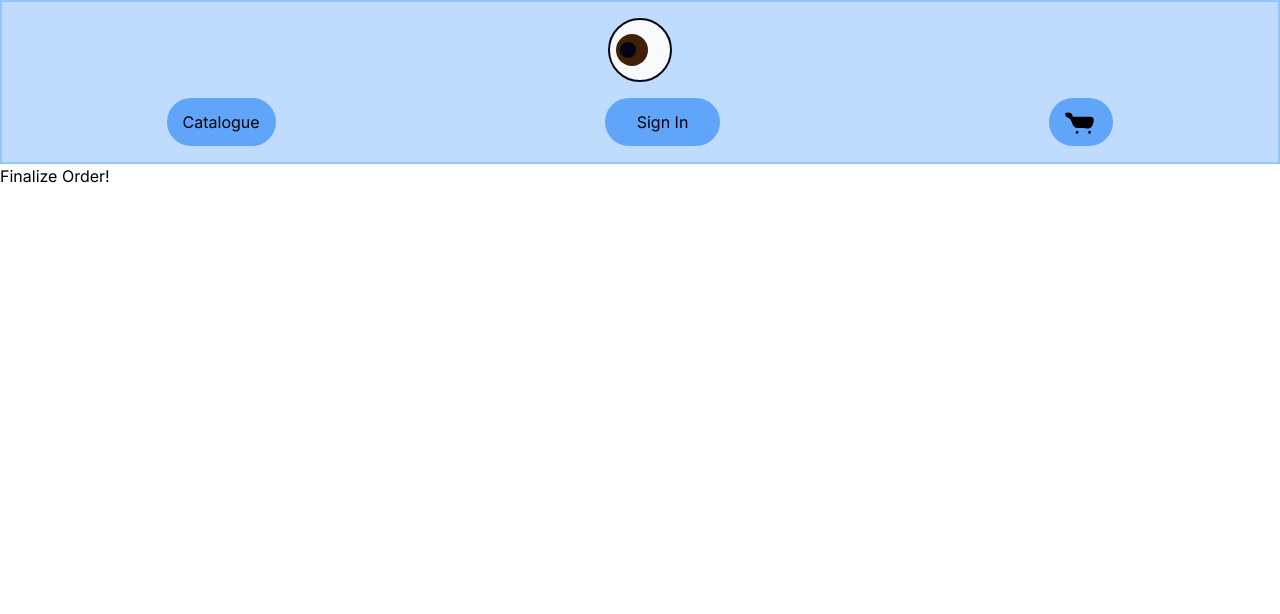
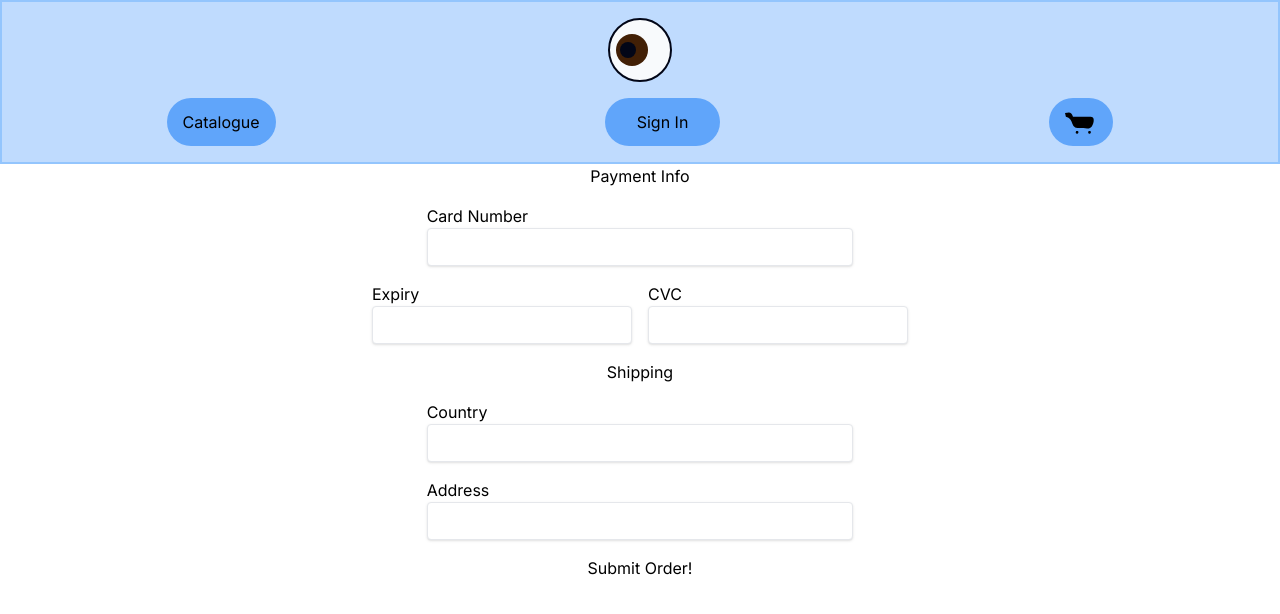
Before and after one commit to NathanATC/EECS4413FinalProject, a Next.js app in the folder front-end/: page /order in a window 1280 px wide. Shown: the top 614 px of the page. Built offline with nearby package versions, Linux system fonts and the light colour scheme.

Commit message:
create finalize order page

```diff
--- a/front-end/app/components/signInPopUp.js
+++ b/front-end/app/components/signInPopUp.js
@@ -13,9 +13,7 @@ const SignInPopup = ({ isVisible, onClose }) => {
     // }
     const user = username;
     const pass = password;
-    const body = `{username:${user},password:${pass}}`;
-    setUsernameField("1");
-    setPasswordField("2");
+    const body = `{"username":"${user}","password":"${pass}"}`;
     console.log(body);
     const res = await fetch("http://localhost:8080/Backend/LoginServlet", {
       method: "POST",
@@ -25,6 +23,7 @@ const SignInPopup = ({ isVisible, onClose }) => {
       body: body,
     });
     const data = await res.json();
+    console.log(data);
     if (data["username"] != null) {
       console.log(data);
 
--- a/front-end/app/order/page.js
+++ b/front-end/app/order/page.js
@@ -1,9 +1,71 @@
 "use client";
+import React, { useState } from "react";
 
 const Order = () => {
+  const [cardNum, setCardNum] = useState("");
+  const [cardExpire, setCardExpire] = useState("");
+  const [cvc, setCvc] = useState("");
+
+  const [firstname, setFirstName] = useState("");
+  const [lastname, setLastName] = useState("");
+  const [address, setAddress] = useState("");
+
   return (
     <>
-      <h1>Finalize Order!</h1>
+      <div className="flex justify-center">
+        <div className="flex flex-col gap-y-4 w-1/3">
+          <div className="flex justify-center">
+            <h1>Payment Info</h1>
+          </div>
+          <div className="flex justify-center">
+            <div className="flex flex-col w-full">
+              Card Number
+              <input
+                type="text"
+                className="shadow appearance-none border rounded py-2 px-3 text-gray-700 leading-tight focus:outline-none focus:shadow-outline"
+              />
+            </div>
+          </div>
+          <div className="flex justify-center gap-x-4">
+            <div className="flex flex-col">
+              Expiry
+              <input
+                type="text"
+                className="shadow appearance-none border rounded  py-2 px-3 text-gray-700 leading-tight focus:outline-none focus:shadow-outline"
+              />
+            </div>
+            <div className="flex flex-col">
+              CVC
+              <input
+                type="text"
+                className="shadow appearance-none border rounded  py-2 px-3 text-gray-700 leading-tight focus:outline-none focus:shadow-outline"
+              />
+            </div>
+          </div>
+          <div className="flex justify-center">
+            <h1>Shipping</h1>
+          </div>
+          <div className="flex justify-center">
+            <div className="flex flex-col w-full">
+              Country
+              <input
+                type="text"
+                className="shadow appearance-none border rounded py-2 px-3 text-gray-700 leading-tight focus:outline-none focus:shadow-outline"
+              />
+            </div>
+          </div>
+          <div className="flex justify-center">
+            <div className="flex flex-col w-full">
+              Address
+              <input
+                type="text"
+                className="shadow appearance-none border rounded py-2 px-3 text-gray-700 leading-tight focus:outline-none focus:shadow-outline"
+              />
+            </div>
+          </div>
+          <button>Submit Order!</button>
+        </div>
+      </div>
     </>
   );
 };
--- a/front-end/app/signup/page.js
+++ b/front-end/app/signup/page.js
@@ -1,5 +1,5 @@
 "use client";
-import React, { useEffect, useState } from "react";
+import React, { useState } from "react";
 
 const SignUp = () => {
   const [username, setUserName] = useState("");
@@ -88,8 +88,11 @@ const SignUp = () => {
       }),
       body: body,
     });
-    const data = await res.json();
-    console.log(data);
+    if (res.status == 200) {
+      alert("Account Created!");
+    } else {
+      alert("Please try again!");
+    }
   }
 
   return (
```
